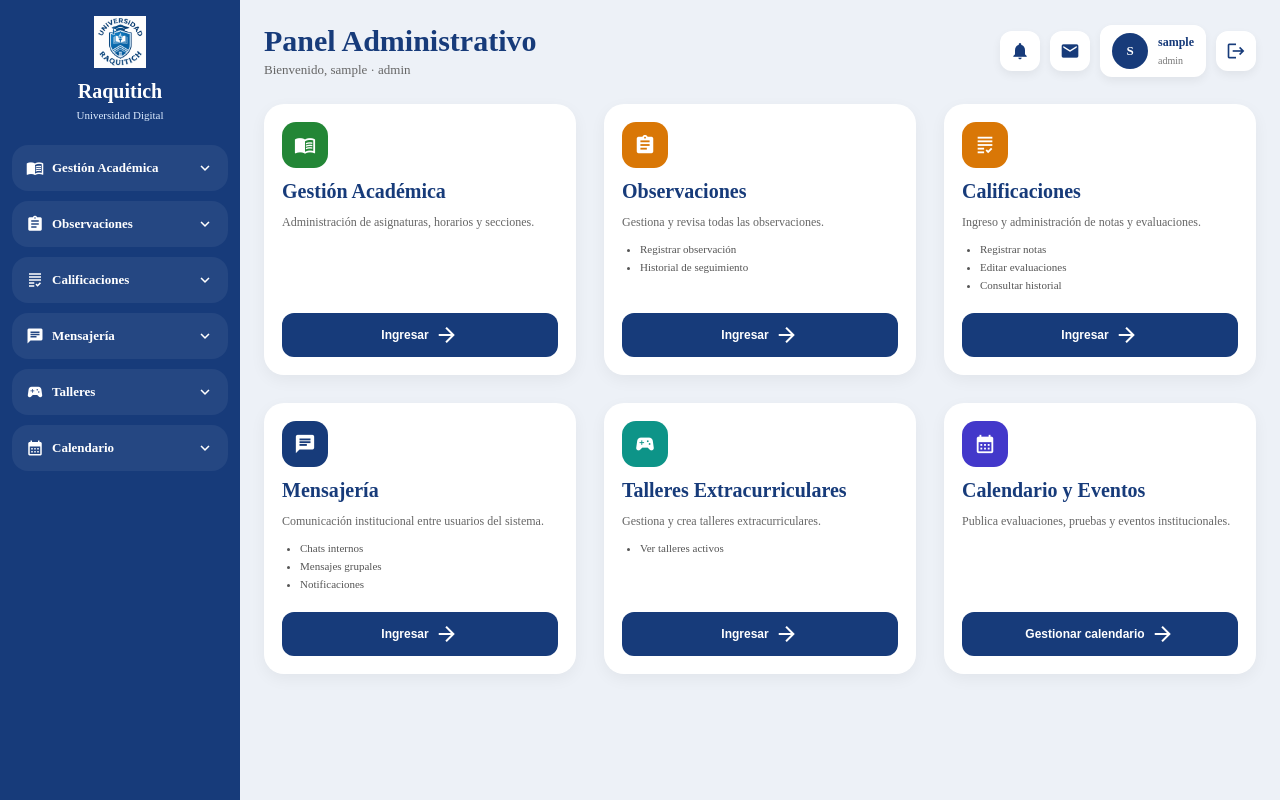
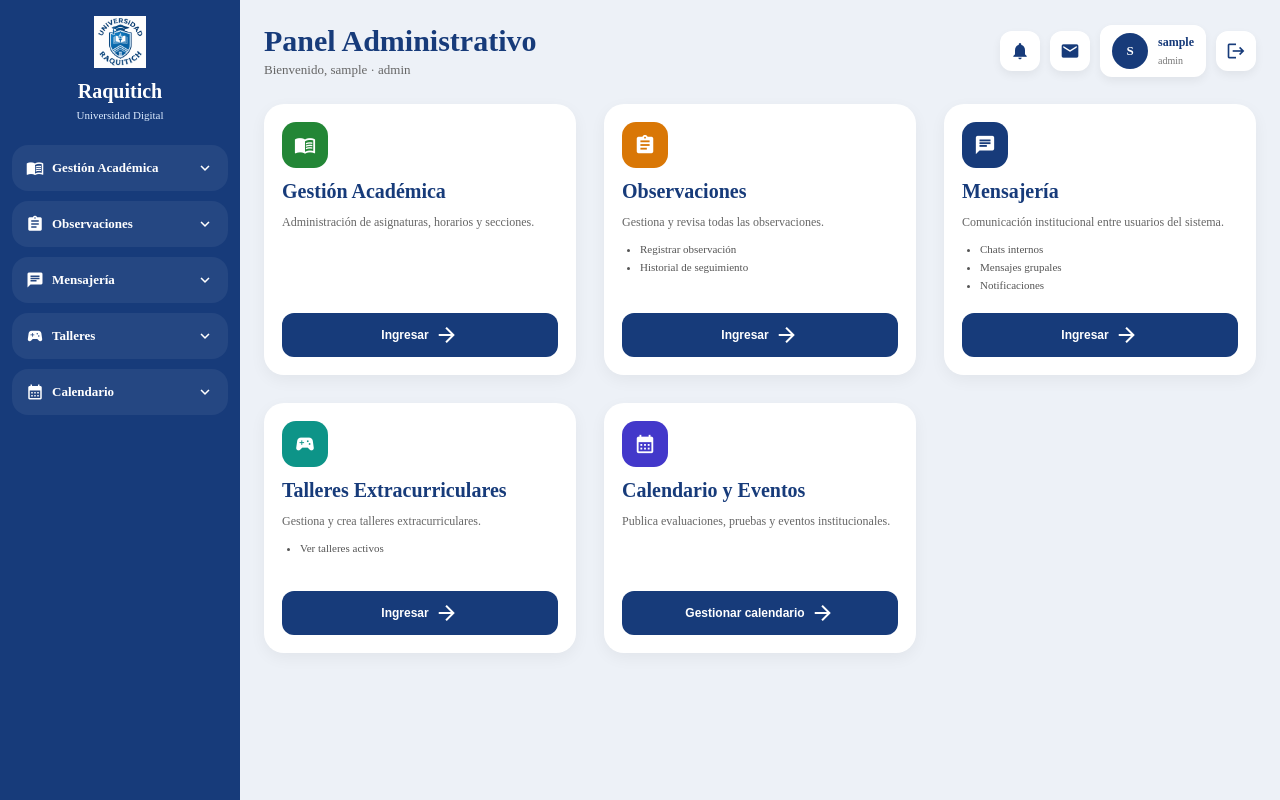
Before and after one commit to vixhin/Raquitich-Frontend, an Angular app: page /home in a window 1280 px wide. Built offline with nearby package versions, Linux system fonts and the light colour scheme; sample sign-in values are in the browser's storage.

Commit message:
quitar pestañas reportes y calificaciones

```diff
--- a/src/app/pages/home/home.html
+++ b/src/app/pages/home/home.html
@@ -81,23 +81,6 @@
         </div>
       </div>
 
-      <!-- CALIFICACIONES (todos) -->
-      <div class="menu-item" [class.active]="activeMenu === 'calificaciones'">
-        <div class="menu-title" (click)="toggleMenu('calificaciones')">
-          <div class="title-left">
-            <span class="material-icons icon">grading</span>
-            <span>Calificaciones</span>
-          </div>
-          <span class="material-icons arrow">expand_more</span>
-        </div>
-        <div class="submenu">
-          <a *ngIf="esEstudiante">Ver mis notas</a>
-          <a *ngIf="!esEstudiante">Ingresar notas</a>
-          <a *ngIf="!esEstudiante">Editar notas</a>
-          <a>Historial académico</a>
-        </div>
-      </div>
-
       <!-- MENSAJERÍA (todos) -->
       <div class="menu-item" [class.active]="activeMenu === 'mensajes'">
         <div class="menu-title" (click)="toggleMenu('mensajes')">
@@ -143,22 +126,6 @@
           <a (click)="irA('/calendario')">Ver eventos</a>
           <a *ngIf="!esEstudiante" (click)="irA('/calendario')">Crear evento</a>
           <a *ngIf="esDirectivo" (click)="irA('/calendario')">Publicar evaluaciones</a>
-        </div>
-      </div>
-
-      <!-- REPORTES (solo directivo) -->
-      <div class="menu-item" *ngIf="esDirectivo" [class.active]="activeMenu === 'reportes'">
-        <div class="menu-title" (click)="toggleMenu('reportes')">
-          <div class="title-left">
-            <span class="material-icons icon">analytics</span>
-            <span>Reportes</span>
-          </div>
-          <span class="material-icons arrow">expand_more</span>
-        </div>
-        <div class="submenu">
-          <a>Reporte académico</a>
-          <a>Estadísticas</a>
-          <a>Exportar PDF</a>
         </div>
       </div>
 
@@ -293,26 +260,6 @@
         </button>
       </div>
 
-      <!-- CALIFICACIONES (todos) -->
-      <div class="card">
-        <div>
-          <div class="card-icon orange">
-            <span class="material-icons">grading</span>
-          </div>
-          <h2>Calificaciones</h2>
-          <p>{{ esEstudiante ? 'Consulta tus notas y evaluaciones.' : 'Ingreso y administración de notas y evaluaciones.' }}</p>
-          <ul>
-            <li *ngIf="esEstudiante">Ver mis notas</li>
-            <li *ngIf="!esEstudiante">Registrar notas</li>
-            <li *ngIf="!esEstudiante">Editar evaluaciones</li>
-            <li>Consultar historial</li>
-          </ul>
-        </div>
-        <button>
-          Ingresar <span class="material-icons">arrow_forward</span>
-        </button>
-      </div>
-
       <!-- MENSAJERÍA (todos) -->
       <div class="card">
         <div>
@@ -377,25 +324,6 @@
         </button>
       </div>
 
-      <!-- REPORTES (solo directivo) -->
-      <div class="card" *ngIf="esDirectivo">
-        <div>
-          <div class="card-icon purple">
-            <span class="material-icons">analytics</span>
-          </div>
-          <h2>Reportes</h2>
-          <p>Generación de reportes académicos, estadísticas y exportaciones del sistema.</p>
-          <ul>
-            <li>Reporte académico</li>
-            <li>Estadísticas generales</li>
-            <li>Exportar PDF</li>
-          </ul>
-        </div>
-        <button>
-          Ingresar <span class="material-icons">arrow_forward</span>
-        </button>
-      </div>
-
     </div>
 
   </main>
```
